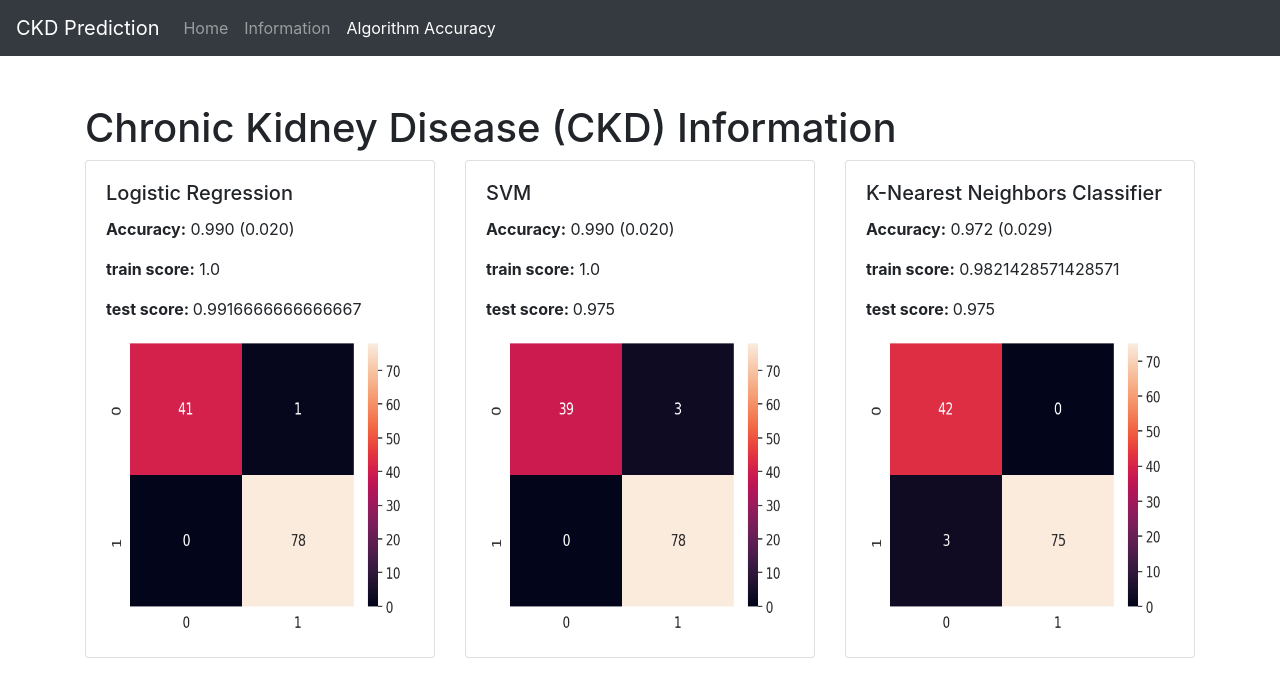
After one commit to Varshithvhegde/CKD, a Flask app: page /algorithm in a window 1280 px wide. The commit adds this page. Shown: the top 697 px of the page. Run offline with Flask 2, Linux system fonts and the light colour scheme; parts of the project's set-up code (start-up, migrations or seed data) failed here and were passed over; some libraries are stand-ins or nearby versions.

Commit message:
Added Algo

```diff
--- a/app.py
+++ b/app.py
@@ -67,6 +67,9 @@ def predict():
 def info():
     return render_template('info.html')
 
+@app.route('/algorithm')
+def algorithm():
+    return render_template('algorithm.html')
 
 
 
--- /dev/null
+++ b/templates/algorithm.html
@@ -0,0 +1,105 @@
+<!DOCTYPE html>
+<html lang="en">
+  <head>
+    <meta charset="UTF-8" />
+    <meta http-equiv="X-UA-Compatible" content="IE=edge" />
+    <meta name="viewport" content="width=device-width, initial-scale=1.0" />
+    <title>CKD Information</title>
+    <link
+      rel="stylesheet"
+      href="https://stackpath.bootstrapcdn.com/bootstrap/4.3.1/css/bootstrap.min.css"
+      integrity="sha384-ggOyR0iXCbMQv3Xipma34MD+dH/1fQ784/j6cY/iJTQUOhcWr7x9JvoRxT2MZw1T"
+      crossorigin="anonymous"
+    />
+    <script src="https://cdn.plot.ly/plotly-latest.min.js"></script>
+  </head>
+  <body>
+    <nav class="navbar navbar-expand-lg navbar-dark bg-dark">
+      <a class="navbar-brand" href="#">CKD Prediction</a>
+      <button
+        class="navbar-toggler"
+        type="button"
+        data-toggle="collapse"
+        data-target="#navbarNavAltMarkup"
+        aria-controls="navbarNavAltMarkup"
+        aria-expanded="false"
+        aria-label="Toggle navigation"
+      >
+        <span class="navbar-toggler-icon"></span>
+      </button>
+      <div class="collapse navbar-collapse" id="navbarNavAltMarkup">
+        <div class="navbar-nav">
+          <a class="nav-link" href="/home">Home </a>
+          <a class="nav-link" href="/info">Information</a>
+          <a class="nav-link active" href="/algorithm"
+            >Algorithm Accuracy<span class="sr-only">(current)</span></a
+          >
+        </div>
+      </div>
+    </nav>
+    <div class="container">
+      <br /><br />
+      <h1>Chronic Kidney Disease (CKD) Information</h1>
+      <div class="row">
+        <div class="col-md-4 mb-4">
+          <div class="card">
+            <div class="card-body">
+              <h5 class="card-title">Logistic Regression</h5>
+              <p class="card-text"><strong>Accuracy:</strong> 0.990 (0.020)</p>
+              <p class="card-text"><strong>train score:</strong> 1.0</p>
+              <p class="card-text">
+                <strong>test score: </strong> 0.9916666666666667
+              </p>
+              <img
+                src="{{ url_for('static', filename='logisticregression.png') }}"
+                alt="Logistic Regression"
+                width="300px"
+                height="300px"
+              />
+              <div id="logistic-regression"></div>
+            </div>
+          </div>
+        </div>
+
+        <div class="col-md-4 mb-4">
+          <div class="card">
+            <div class="card-body">
+              <h5 class="card-title">SVM</h5>
+              <p class="card-text"><strong>Accuracy:</strong> 0.990 (0.020)</p>
+              <p class="card-text"><strong>train score:</strong> 1.0</p>
+              <p class="card-text"><strong>test score: </strong> 0.975</p>
+
+              <img
+                src="{{ url_for('static', filename='svm.png') }}"
+                alt="SVM Confusion Matrix"
+                width="300px"
+                height="300px"
+              />
+              <div id="svm"></div>
+            </div>
+          </div>
+        </div>
+
+        <div class="col-md-4 mb-4">
+          <div class="card">
+            <div class="card-body">
+              <h5 class="card-title">K-Nearest Neighbors Classifier</h5>
+              <p class="card-text"><strong>Accuracy:</strong> 0.972 (0.029)</p>
+              <p class="card-text">
+                <strong>train score:</strong> 0.9821428571428571
+              </p>
+              <p class="card-text"><strong>test score: </strong> 0.975</p>
+              <img
+                src="{{ url_for('static', filename='kneighbours.png') }}"
+                alt="K-Nearest"
+                width="300px"
+                height="300px"
+              />
+              <div id="knn"></div>
+            </div>
+          </div>
+        </div>
+      </div>
+    </div>
+  </body>
+</html>
--- a/templates/index.html
+++ b/templates/index.html
@@ -115,6 +115,7 @@ a{
       <div class="navbar-nav">
         <a class="nav-link active" href="/home">Home <span class="sr-only">(current)</span></a>
         <a class="nav-link" href="/info">Information</a>
+        <a class="nav-link" href="/algorithm">Algorithm Accuracy</a>
       </div>
     </div>
   </nav>
--- a/templates/info.html
+++ b/templates/info.html
@@ -18,6 +18,7 @@
           <div class="navbar-nav">
             <a class="nav-link" href="/home">Home </a>
             <a class="nav-link active" href="/info">Information<span class="sr-only">(current)</span></a>
+            <a class="nav-link" href="/algorithm">Algorithm Accuracy</a>
           </div>
         </div>
       </nav>
--- a/templates/result.html
+++ b/templates/result.html
@@ -20,6 +20,7 @@
           <div class="navbar-nav">
             <a class="nav-link active" href="/home">Home <span class="sr-only">(current)</span></a>
             <a class="nav-link" href="/info">Information</a>
+            <a class="nav-link" href="/algorithm">Algorithm Accuracy</a>
           </div>
         </div>
       </nav>
```
Also changed, not shown: static/kneighbours.png (added), static/logisticregression.png (added), static/svm.png (added), 1 other file.
